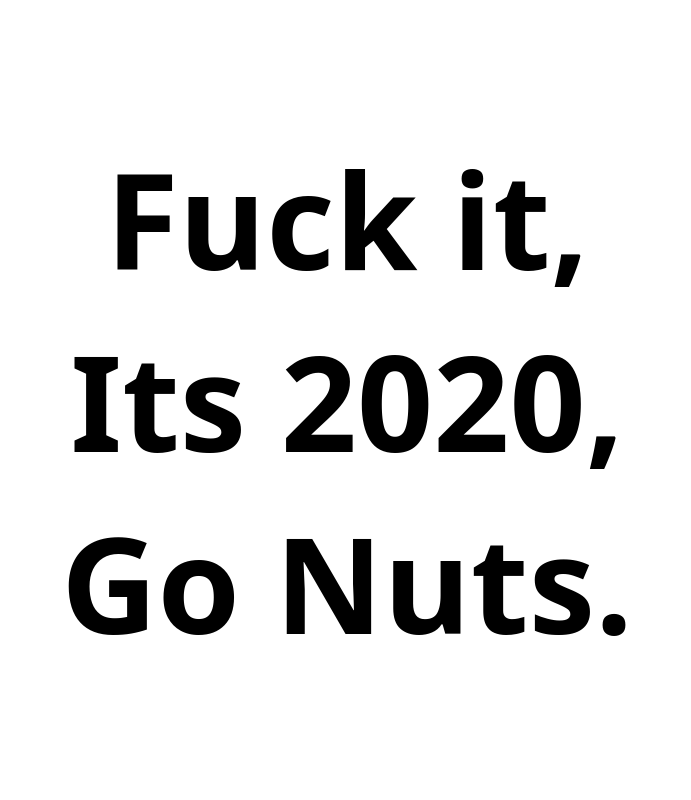
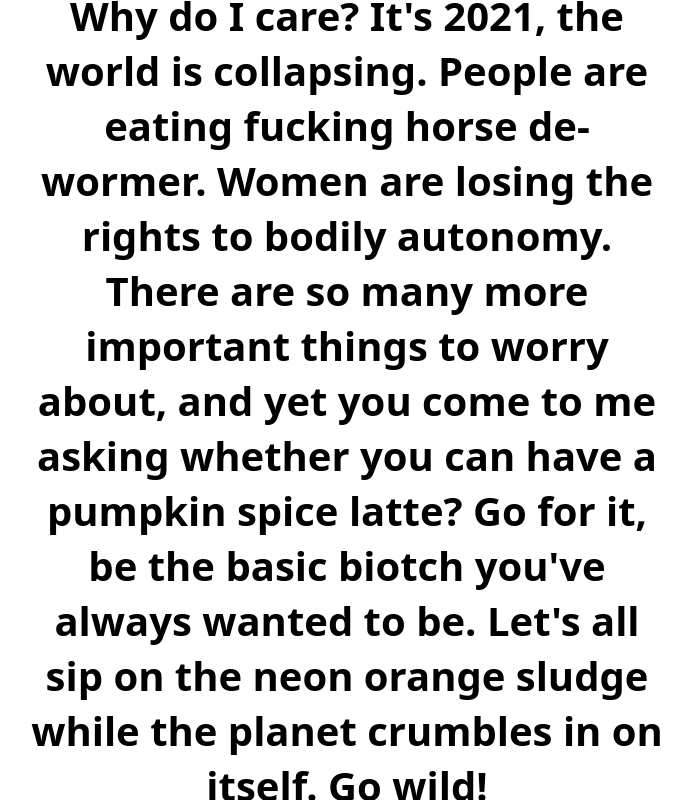
Before and after one commit to jasonkuehl/canihavepumpkinspiceyet, a plain HTML site: page index.html in a window 1280 px wide. Shown: the whole page, without its empty margins (293-984 px from the left). Drawn offline with Linux system fonts and the light colour scheme.

Commit message:
The lords of spice have made a new update to the pumkin code

```diff
--- a/index.html
+++ b/index.html
@@ -4,7 +4,7 @@
   <style>
     #answer {
       font-family: sans;
-      font-size: 100pt;
+      font-size: 30pt;
       font-weight: bold;
       left: 50%;
       position: absolute;
@@ -17,7 +17,7 @@
 <body>
   <div id="answer"></div>
   <script>
-    var answer = "Fuck it, Its 2020, Go Nuts.";
+    var answer = "Why do I care? It's 2021, the world is collapsing. People are eating fucking horse de-wormer. Women are losing the rights to bodily autonomy. There are so many more important things to worry about, and yet you come to me asking whether you can have a pumpkin spice latte? Go for it, be the basic biotch you've always wanted to be. Let's all sip on the neon orange sludge while the planet crumbles in on itself. Go wild!";
     var today = new Date();
     var nowYouCanHaveIt = new Date("9/22/" + today.getFullYear());
     var nowItsTooLate = new Date("11/01/" + today.getFullYear());
```
